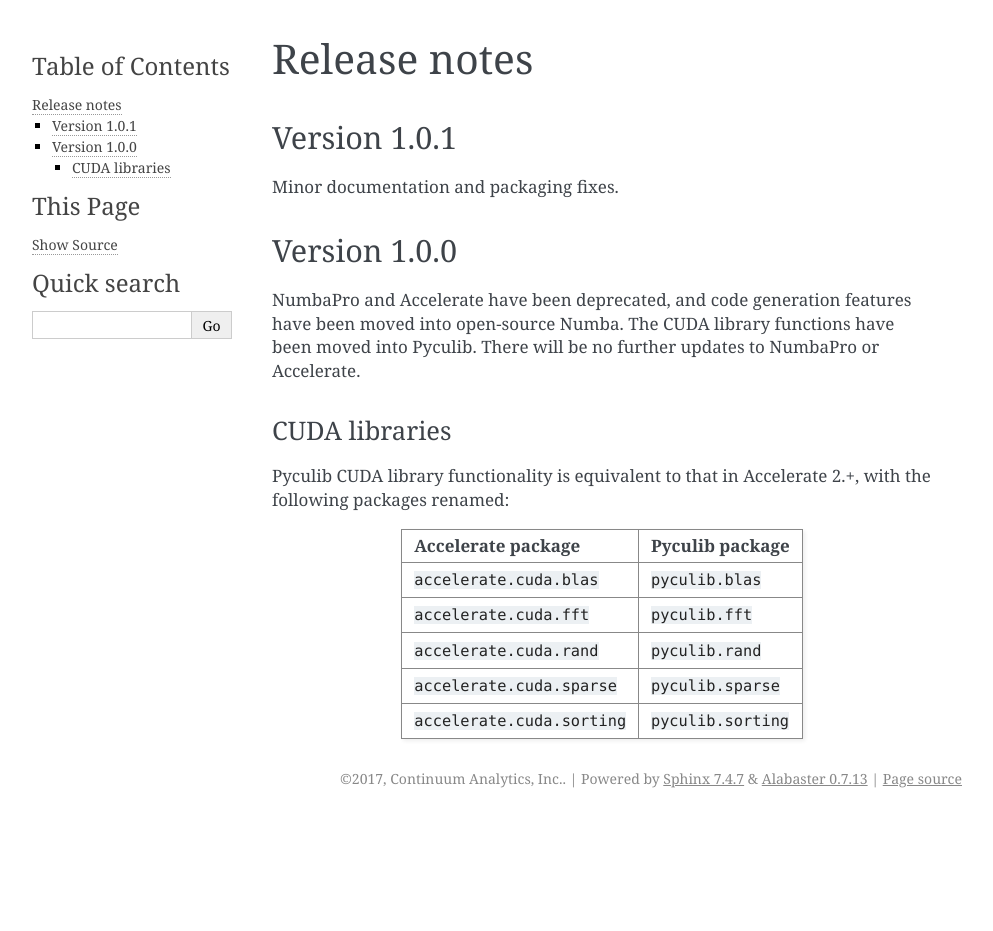
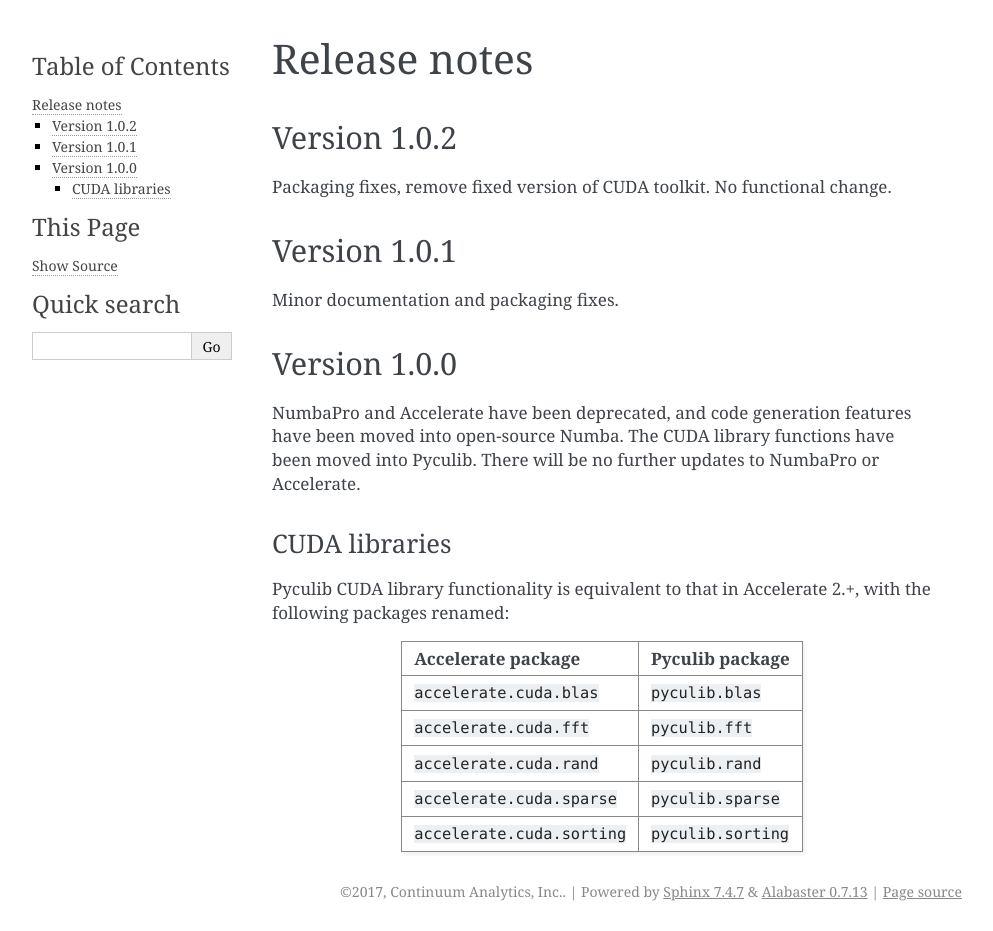
Before and after one commit to numba/pyculib, a Sphinx documentation site: the page built from docs/source/release-notes.rst, in a window 1280 px wide. Shown: the whole page, without its empty margins (148-1141 px from the left). Built offline with Sphinx 7.4.7, drawn with Linux system fonts in a browser that asks for light colours; before the commit the page ends 900 px from its top, so only the background shows below that.

Commit message:
Remove CUDA toolkit version dependency.
This:
* Removes the CUDA toolkit v7.5 dependency
* Enables CUDA toolkit version testing via an env var
* Will be a 1.0.2 release to acknowledge packaging changes.

```diff
--- a/docs/source/release-notes.rst
+++ b/docs/source/release-notes.rst
@@ -1,6 +1,12 @@
 =============
 Release notes
 =============
+
+Version 1.0.2
+=============
+
+Packaging fixes, remove fixed version of CUDA toolkit. No functional change.
+
 
 Version 1.0.1
 =============
```
Also changed, not shown: 1 other file.
